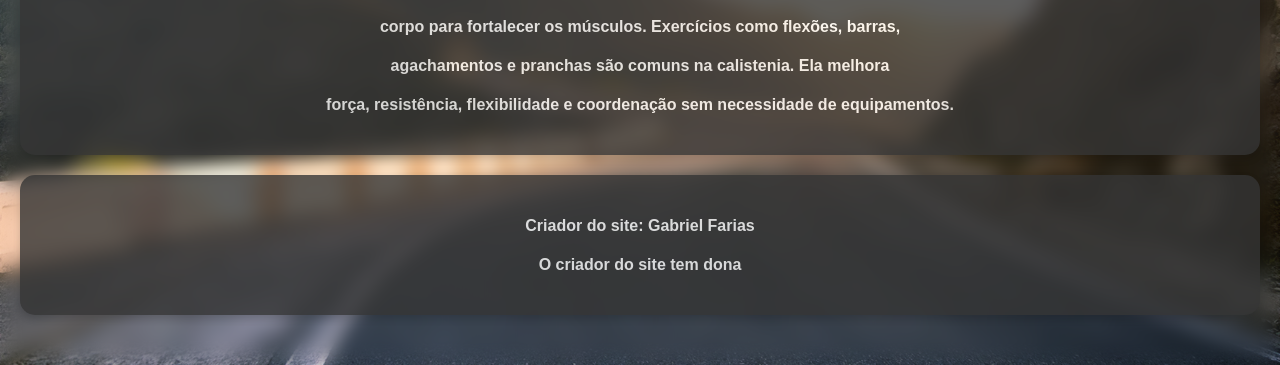
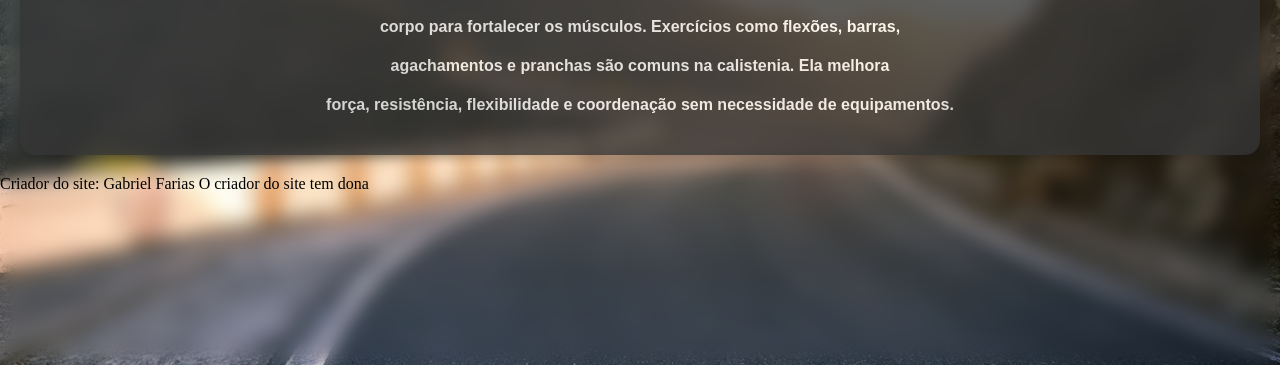
Before and after one commit to gabrielsb317/easy-training, a plain HTML site: page index.html in a window 1280 px wide. Shown: the part 435-800 px from the top of the page. Drawn offline with Linux system fonts and the light colour scheme; a script that the page names is missing.

Commit message:
Update index.html

```diff
--- a/index.html
+++ b/index.html
@@ -31,9 +31,9 @@
 			<h4 class="Text">força, resistência, flexibilidade e coordenação sem necessidade de equipamentos.</h4>
 
 		</div>
-		<div class="item">
-			<h4 class="Text">Criador do site: Gabriel Farias</h4>
-			<h4 class="Text">O criador do site tem dona</h4>
-		</div>
+		<!div class="item">
+			<!h4 class="Text">Criador do site: Gabriel Farias</!h4>
+			<!h4 class="Text">O criador do site tem dona</!h4>
+		<!/div>
 	</body>
 </html>
```
